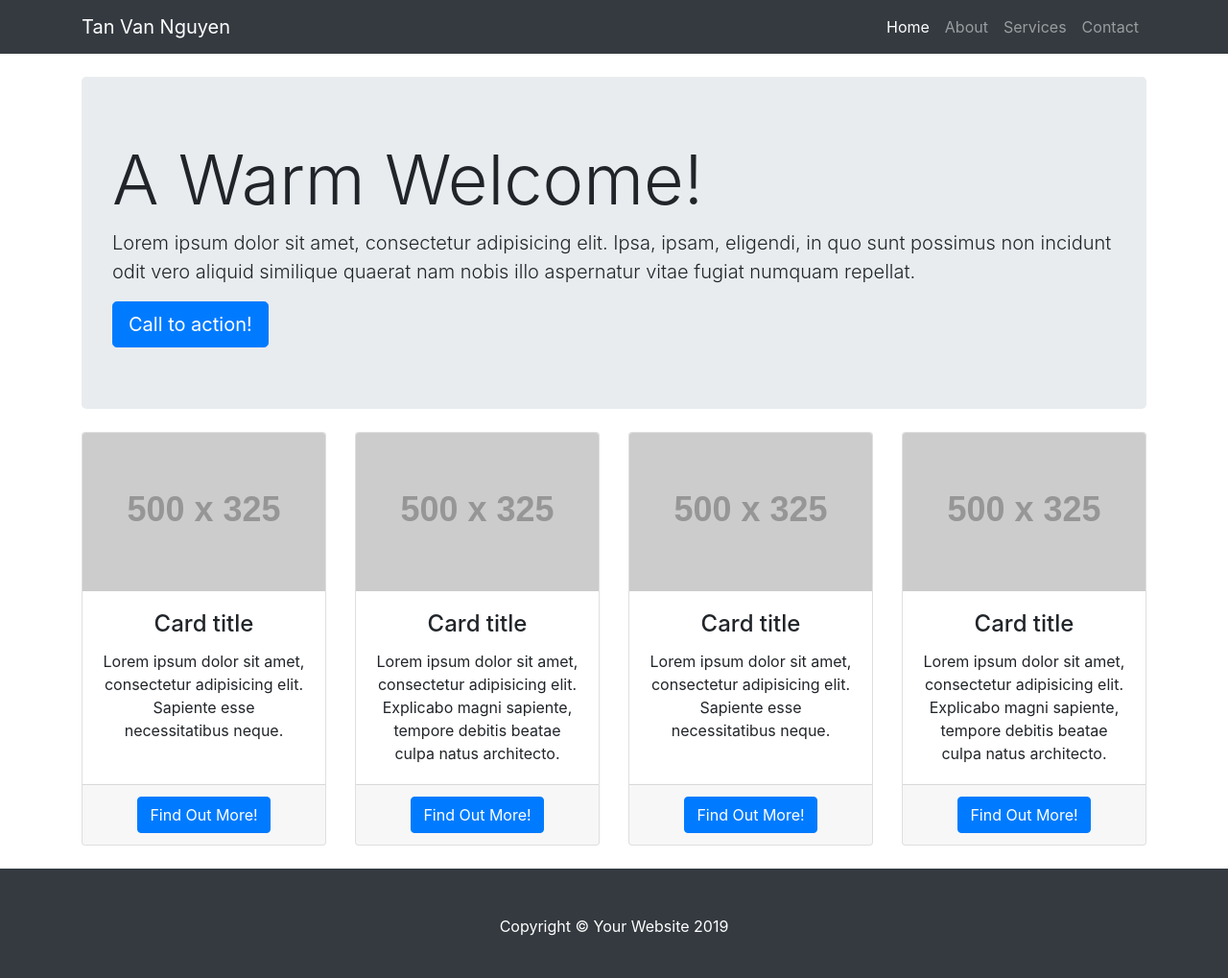
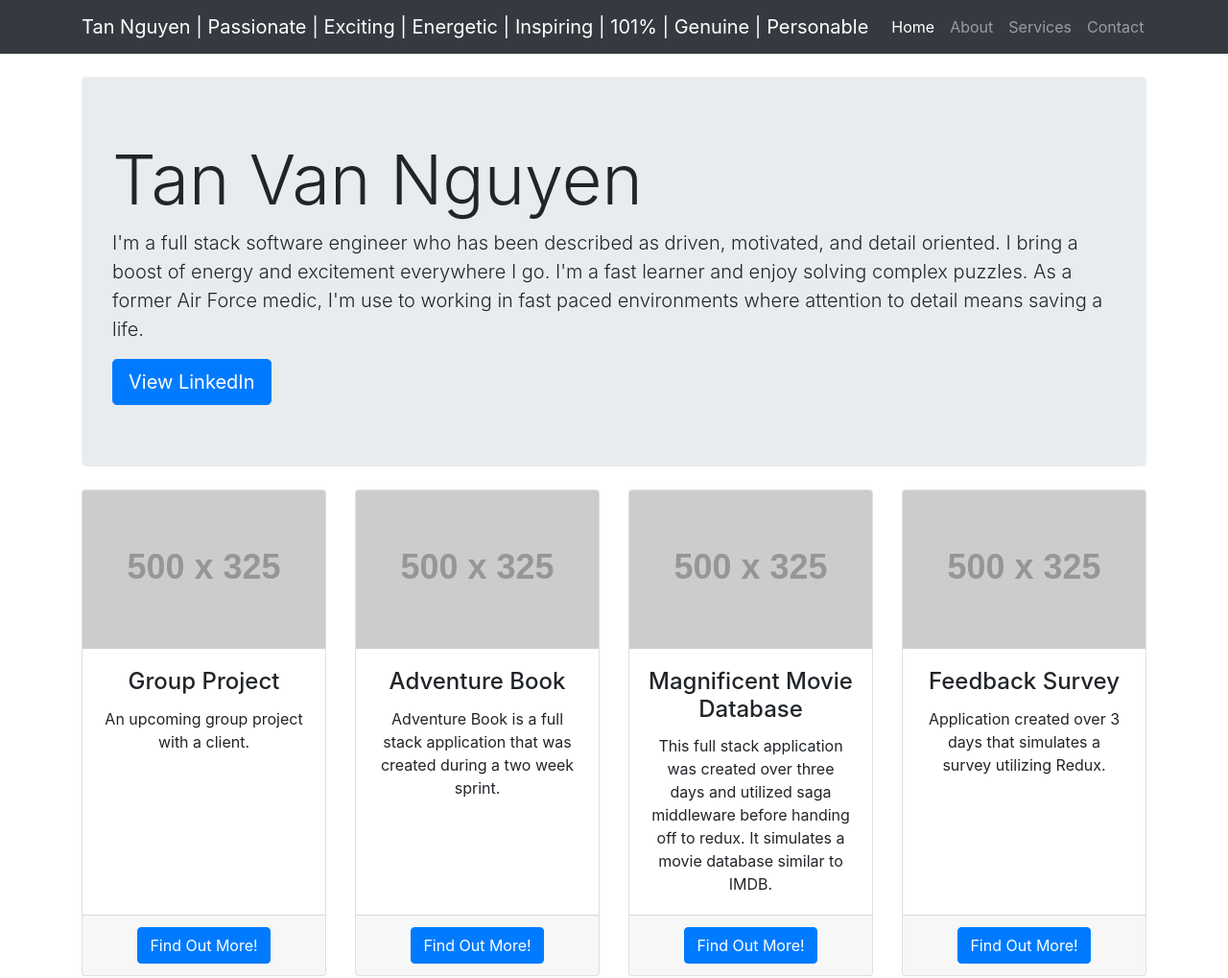
Before and after one commit to tannguyen1024/tannguyen1024.github.io, a website: page index.html in a window 1280 px wide. Shown: the top 1019 px of the page at 96% size. Drawn offline with Linux system fonts and the light colour scheme; placeholder pictures from the web are drawn by us.

Commit message:
Updated index.html

```diff
--- a/index.html
+++ b/index.html
@@ -23,7 +23,7 @@
   <!-- Navigation -->
   <nav class="navbar navbar-expand-lg navbar-dark bg-dark fixed-top">
     <div class="container">
-      <a class="navbar-brand" href="#">Tan Van Nguyen</a>
+      <a class="navbar-brand" href="#">Tan Nguyen | Passionate | Exciting | Energetic | Inspiring | 101% | Genuine | Personable</a>
       <button class="navbar-toggler" type="button" data-toggle="collapse" data-target="#navbarResponsive" aria-controls="navbarResponsive" aria-expanded="false" aria-label="Toggle navigation">
         <span class="navbar-toggler-icon"></span>
       </button>
@@ -53,9 +53,13 @@
 
     <!-- Jumbotron Header -->
     <header class="jumbotron my-4">
-      <h1 class="display-3">A Warm Welcome!</h1>
-      <p class="lead">Lorem ipsum dolor sit amet, consectetur adipisicing elit. Ipsa, ipsam, eligendi, in quo sunt possimus non incidunt odit vero aliquid similique quaerat nam nobis illo aspernatur vitae fugiat numquam repellat.</p>
-      <a href="#" class="btn btn-primary btn-lg">Call to action!</a>
+      <h1 class="display-3">Tan Van Nguyen</h1>
+      <p class="lead">
+        I'm a full stack software engineer who has been described as driven, motivated, and detail oriented.
+        I bring a boost of energy and excitement everywhere I go.  I'm a fast learner and enjoy solving complex puzzles.
+        As a former Air Force medic, I'm use to working in fast paced environments where attention to detail means saving a life.
+      </p>
+      <a href="#" class="btn btn-primary btn-lg">View LinkedIn</a>
     </header>
 
     <!-- Page Features -->
@@ -65,8 +69,8 @@
         <div class="card h-100">
           <img class="card-img-top" src="http://placehold.it/500x325" alt="">
           <div class="card-body">
-            <h4 class="card-title">Card title</h4>
-            <p class="card-text">Lorem ipsum dolor sit amet, consectetur adipisicing elit. Sapiente esse necessitatibus neque.</p>
+            <h4 class="card-title">Group Project</h4>
+            <p class="card-text">An upcoming group project with a client.</p>
           </div>
           <div class="card-footer">
             <a href="#" class="btn btn-primary">Find Out More!</a>
@@ -78,8 +82,8 @@
         <div class="card h-100">
           <img class="card-img-top" src="http://placehold.it/500x325" alt="">
           <div class="card-body">
-            <h4 class="card-title">Card title</h4>
-            <p class="card-text">Lorem ipsum dolor sit amet, consectetur adipisicing elit. Explicabo magni sapiente, tempore debitis beatae culpa natus architecto.</p>
+            <h4 class="card-title">Adventure Book</h4>
+            <p class="card-text">Adventure Book is a full stack application that was created during a two week sprint.</p>
           </div>
           <div class="card-footer">
             <a href="#" class="btn btn-primary">Find Out More!</a>
@@ -91,8 +95,8 @@
         <div class="card h-100">
           <img class="card-img-top" src="http://placehold.it/500x325" alt="">
           <div class="card-body">
-            <h4 class="card-title">Card title</h4>
-            <p class="card-text">Lorem ipsum dolor sit amet, consectetur adipisicing elit. Sapiente esse necessitatibus neque.</p>
+            <h4 class="card-title">Magnificent Movie Database</h4>
+            <p class="card-text">This full stack application was created over three days and utilized saga middleware before handing off to redux.  It simulates a movie database similar to IMDB.</p>
           </div>
           <div class="card-footer">
             <a href="#" class="btn btn-primary">Find Out More!</a>
@@ -104,8 +108,8 @@
         <div class="card h-100">
           <img class="card-img-top" src="http://placehold.it/500x325" alt="">
           <div class="card-body">
-            <h4 class="card-title">Card title</h4>
-            <p class="card-text">Lorem ipsum dolor sit amet, consectetur adipisicing elit. Explicabo magni sapiente, tempore debitis beatae culpa natus architecto.</p>
+            <h4 class="card-title">Feedback Survey</h4>
+            <p class="card-text">Application created over 3 days that simulates a survey utilizing Redux.</p>
           </div>
           <div class="card-footer">
             <a href="#" class="btn btn-primary">Find Out More!</a>
```
